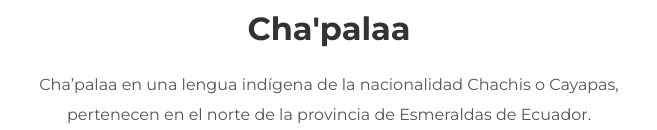
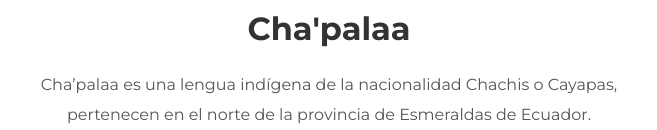
Before and after one commit to chachipalaa/chachipalaa.github.io, a plain HTML site: page about.html in a window 1280 px wide. Shown: the part 822-952 px from the top of the page, 311-968 px from the left. Drawn offline with Linux system fonts and the light colour scheme.

Commit message:
Update about.html

```diff
--- a/about.html
+++ b/about.html
@@ -24,7 +24,7 @@
           </div>
           <h1 class="about-title">Cha'palaa</h1>
           <div class="about-content">
-            <p>Cha’palaa en una lengua indígena de la nacionalidad Chachis o Cayapas,<br>
+            <p>Cha’palaa es una lengua indígena de la nacionalidad Chachis o Cayapas,<br>
                pertenecen en el norte de la provincia de Esmeraldas de Ecuador. </P>
               <p>Muy pronto llega una pagina con mas información.</p>
           </div> <!-- about-content -->
```
